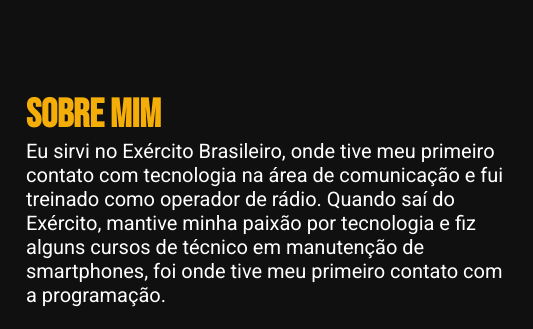
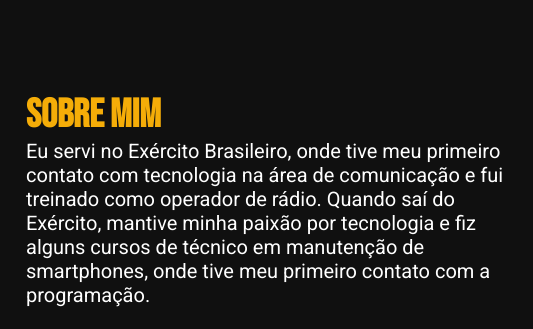
Before and after one commit to Anelicio05/portifolio, a plain HTML site: page index.html in a window 1280 px wide. Shown: the part 800-1129 px from the top of the page, 599-1132 px from the left. Drawn offline with Linux system fonts and the light colour scheme.

Commit message:
correção de erros

```diff
--- a/index.html
+++ b/index.html
@@ -48,11 +48,9 @@
                 <div class="sobre__mim">
                     <h2>Sobre mim</h2>
                     <p>
-                        Eu sirvi no Exército Brasileiro, onde tive meu primeiro contato com tecnologia na área de
-                        comunicação e fui treinado
-                        como operador de rádio. Quando saí do Exército, mantive minha paixão por tecnologia e fiz alguns
-                        cursos de técnico em
-                        manutenção de smartphones, foi onde tive meu primeiro contato com a programação.
+                        Eu servi no Exército Brasileiro, onde tive meu primeiro contato com tecnologia na área de comunicação e
+                        fui treinado como operador de rádio. Quando saí do Exército, mantive minha paixão por tecnologia e fiz
+                        alguns cursos de técnico em manutenção de smartphones, onde tive meu primeiro contato com a programação.
                     </p>
                 </div>
                 <div class="sobre__info">
```
